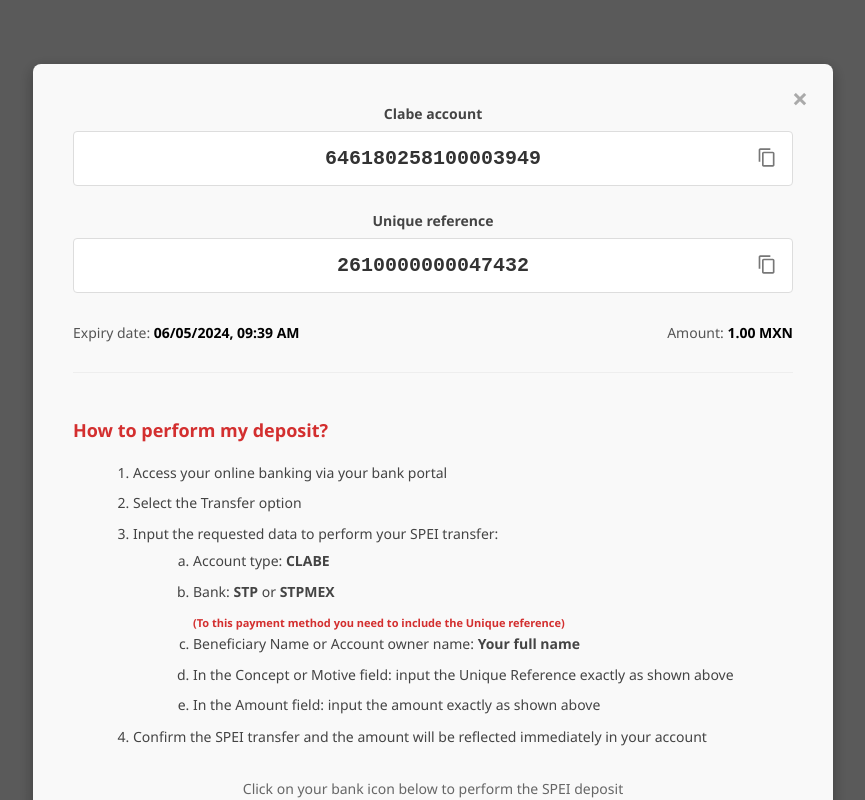
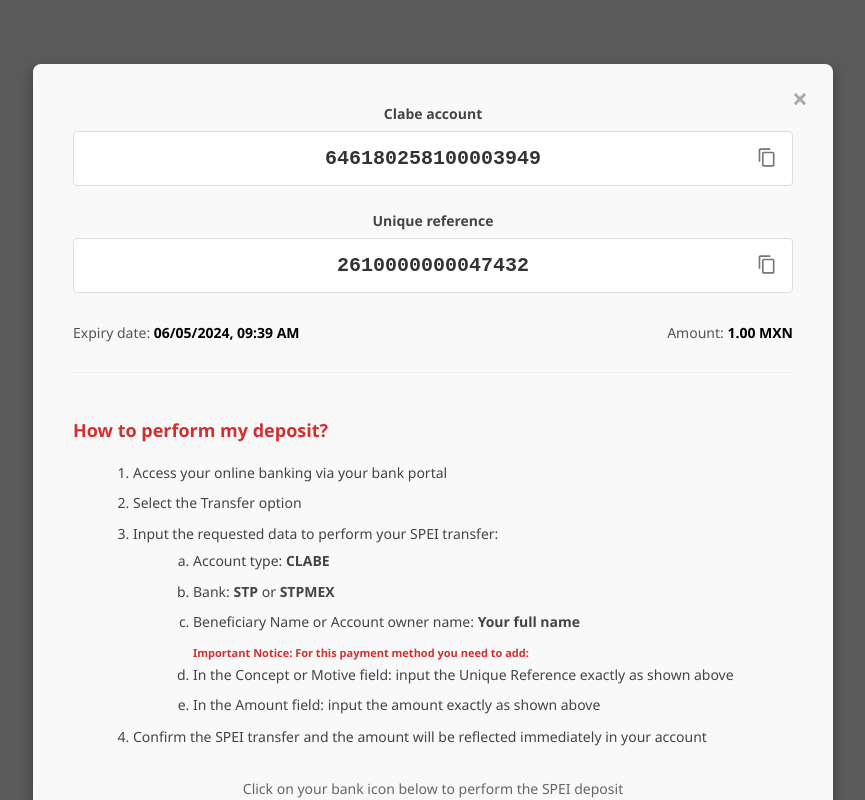
Before and after one commit to orlandonuv/SpeiNew, a plain HTML site: page index.html in a window 1280 px wide. Both pictures are taken after a click on the button "Simular SPEI". Shown: the whole page, without its empty margins (207-1072 px from the left). Drawn offline with Linux system fonts and the light colour scheme.

Commit message:
Update index.html

```diff
--- a/index.html
+++ b/index.html
@@ -224,8 +224,8 @@
                             <ol class="sub-list">
                                 <li>Account type: <strong>CLABE</strong></li>
                                 <li>Bank: <strong>STP</strong> or <strong>STPMEX</strong></li>
-                                <strong class="reference">(To this payment method you need to include the Unique reference)</strong>
                                 <li>Beneficiary Name or Account owner name: <strong>Your full name</strong></li>
+                                <strong class="reference">Important Notice: For this payment method you need to add:</strong>
                                 <li>In the Concept or Motive field: input the Unique Reference exactly as shown above</li>
                                 <li>In the Amount field: input the amount exactly as shown above</li>
                             </ol>
```
